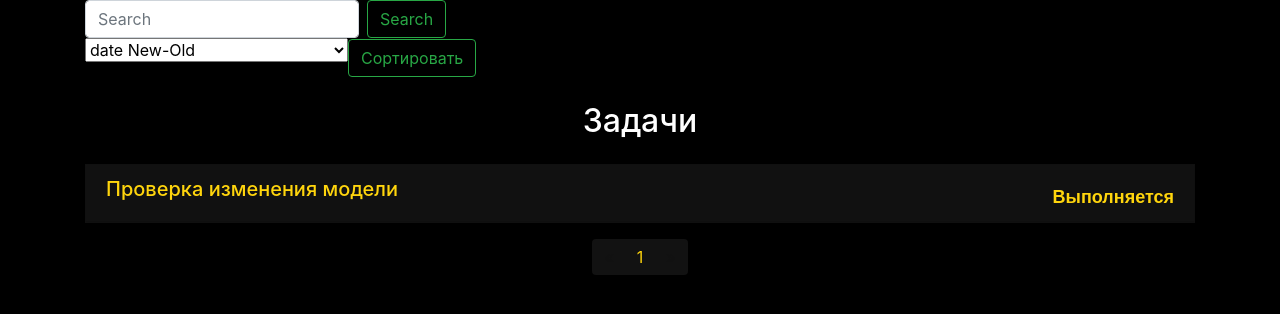
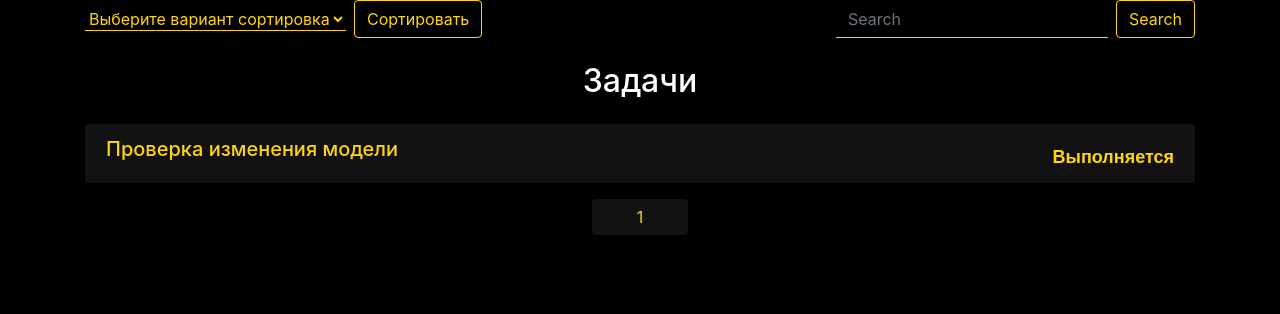
Before and after one commit to Ivanov-Vladislav/DataBase, a Django app: page /tasks in a window 1280 px wide. Shown: the part 90-404 px from the top of the page. Run offline with Django 3.2, Linux system fonts and the light colour scheme; a user stored in the database is signed in; data comes from the database, SQL or seed files in the repository; both versions use the stored data as it was after the commit; some libraries are stand-ins or nearby versions.

Commit message:
Style search

```diff
--- a/main/templates/main/tasks.html
+++ b/main/templates/main/tasks.html
@@ -8,29 +8,31 @@
 <div class="container">
   {% if tasks %}
 
+  <div class="d-flex justify-content-between">
     <form class="form-inline my-2 my-lg-0" action="{% url 'tasks' %}">
-    <input class="form-control mr-sm-2" type="search" placeholder="Search" aria-label="Search" name="search">
-    <button class="btn btn-outline-success mu-2 my-sm-0" type="submit">Search</button>
-  </form>
-
-  <form class="form-inline my-2 my-lg-0" action="{% url 'tasks' %}">
-   <p><select  name="order_like">
-    <option disabled>Выберите вариант сортировка</option>
+      <select name="order_like" class="mr-2 input-search">
+        <option>Выберите вариант сортировка</option>
         <option value="title">title A-Z</option>
-    <option selected value="-title">title Z-A</option>
+        <option value="-title">title Z-A</option>
         <option value="description">description A-Z</option>
         <option value="-description">description Z-A</option>
         <option value="date">date Old-New</option>
-    <option selected value="-date">date New-Old</option>
+        <option value="-date">date New-Old</option>
         <option value="id_person">Creator A-Z</option>
         <option value="-id_person">Creator Z-A</option>
         <option value="id_status">Status Z-A</option>
         <option value="-id_status">Status A-Z</option>
         <option value="id_performing_person">performing_person A-Z</option>
         <option value="-id_performing_person">performing_person Z-A</option>
-   </select></p>
-   <button class="btn btn-outline-success mu-2 my-sm-0" type="submit">Сортировать</button>
+      </select>
+      <button class="btn btn-outline-warning mu-2 my-sm-0" type="submit">Сортировать</button>
     </form>
+
+    <form class="form-inline my-2 my-lg-0" action="{% url 'tasks' %}">
+      <input class="form-control mr-2 input-search" type="search" placeholder="Search" aria-label="Search" name="search">
+      <button class="btn btn-outline-warning mu-2 my-sm-0" type="submit">Search</button>
+    </form>
+  </div>
 
   <h2 class="text-white text-center mt-4">{{ title }}</h2>
   <div class="accordion mt-4" id="accordionTable">
--- a/main/views.py
+++ b/main/views.py
@@ -52,7 +52,7 @@ def tasks(request, order_like='title'):
         if str(Human.objects.filter(id_registarion=request.user.id)) == "<QuerySet []>":
             return redirect('createhuman')
 
-    paginator = Paginator(task_list, 10)
+    paginator = Paginator(task_list, 20)
 
     page = request.GET.get('page')
     try:
--- a/static/template/css/main.css
+++ b/static/template/css/main.css
@@ -145,3 +145,13 @@ canvas {
     width: 100%;
     height: 88vh;
 }
+.input-search {
+    background-color: transparent;
+    color: #FFD50D;
+    border: none;
+    border-bottom: 1px solid #FFD50D;
+    border-radius: 0;
+}
+.input-search option {
+    background-color: transparent;
+}
```
Also changed, not shown: db.sqlite3, media/images/working.png (added). Lines whose indentation alone changed are shown as unchanged.
